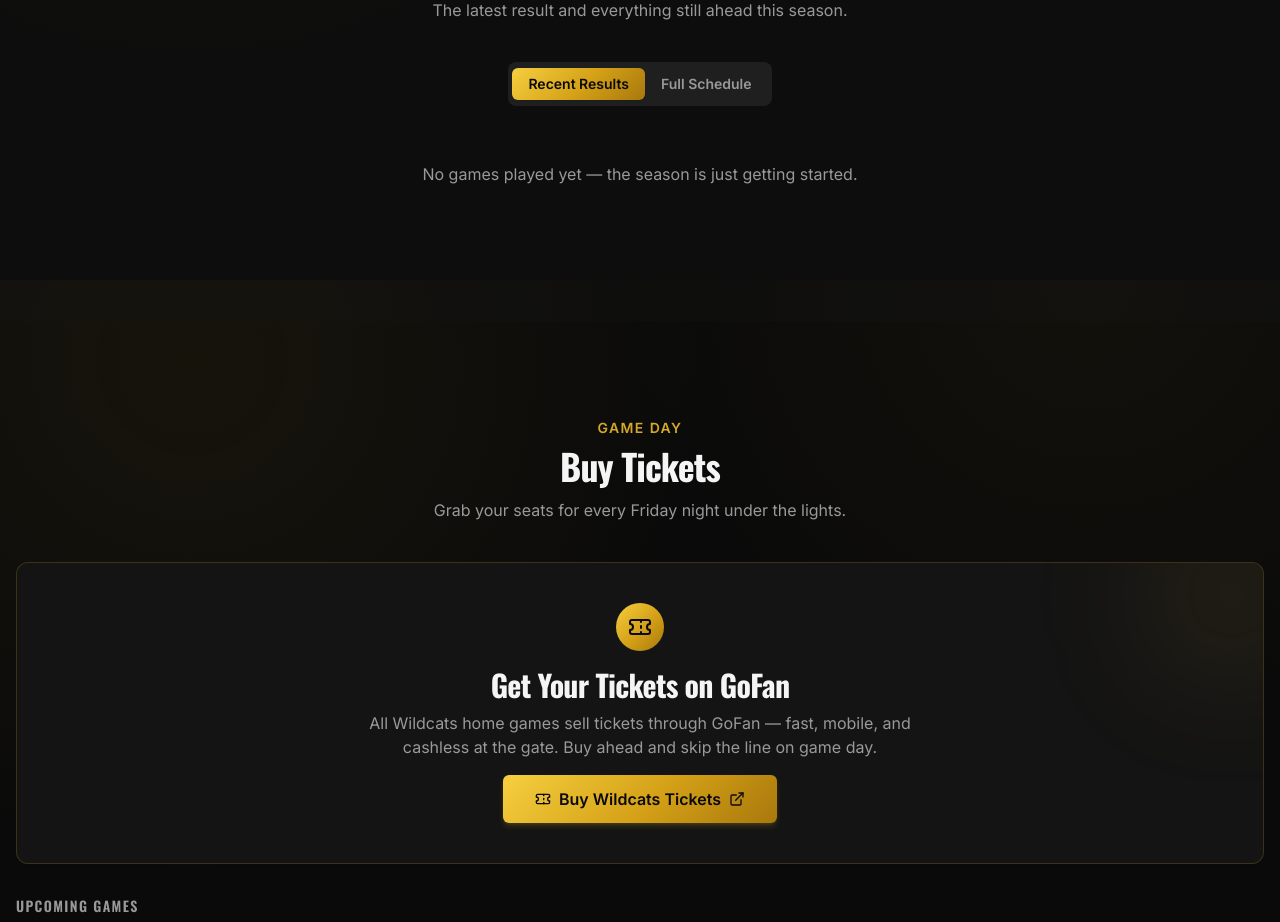
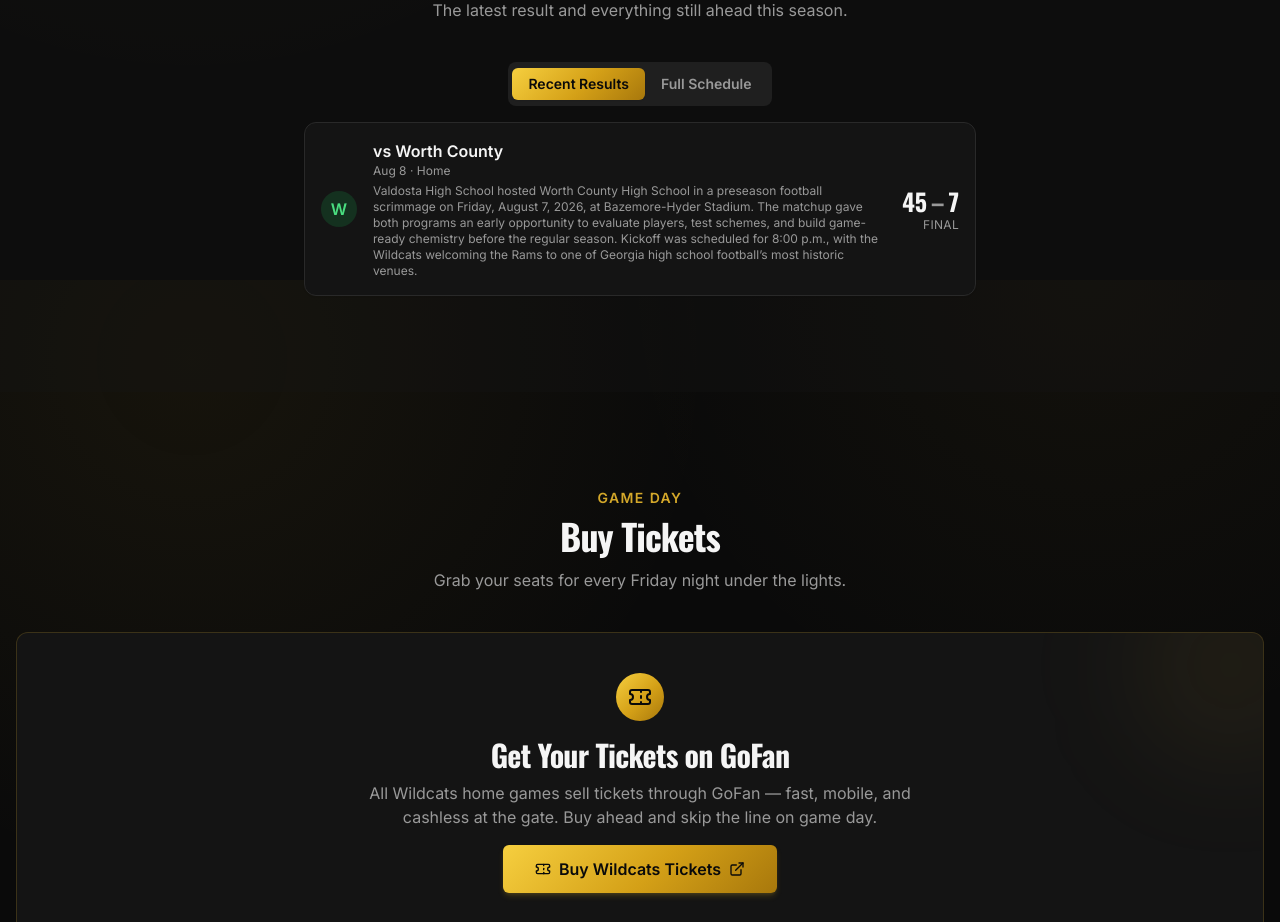
Before and after one commit to calebbsides/vhs-wildcats, a React (Vite) app: page / in a window 1280 px wide. Shown: the part 1320-2242 px from the top of the page. Built offline with nearby package versions, Linux system fonts and the light colour scheme.

Commit message:
Update content.ts

```diff
--- a/src/data/content.ts
+++ b/src/data/content.ts
@@ -130,7 +130,7 @@
       venue: "Cleveland Field at Bazemore-Hyder Stadium",
       label: "Scrimmage",
       scrimmage: true,
-      // result: { wildcats: 0, opponent: 0, recap: "Short game recap here." },
+      result: { wildcats: 45, opponent: 7, recap: "Valdosta High School hosted Worth County High School in a preseason football scrimmage on Friday, August 7, 2026, at Bazemore-Hyder Stadium. The matchup gave both programs an early opportunity to evaluate players, test schemes, and build game-ready chemistry before the regular season. Kickoff was scheduled for 8:00 p.m., with the Wildcats welcoming the Rams to one of Georgia high school football’s most historic venues." },
     },
     {
       opponent: "Jones County",
```
